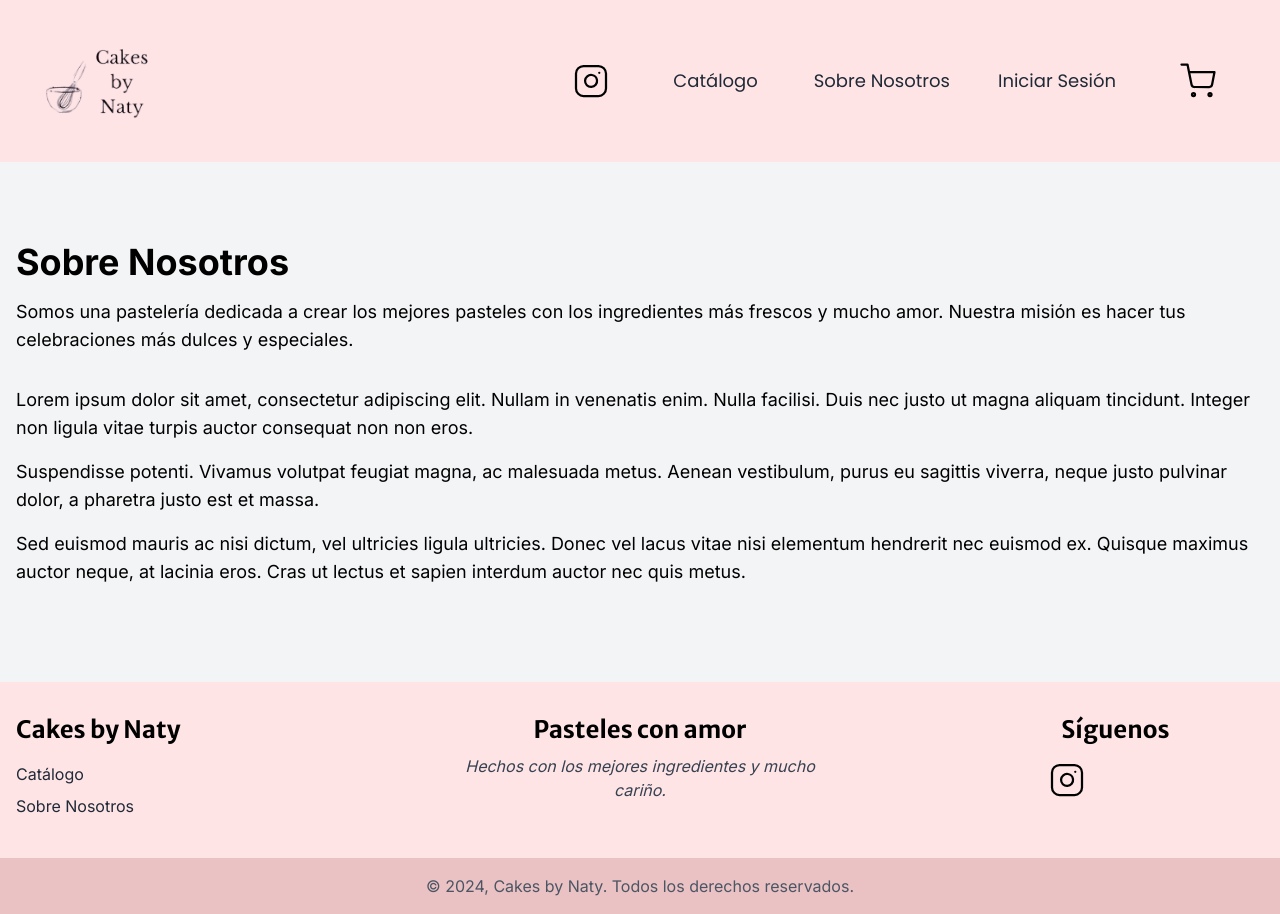
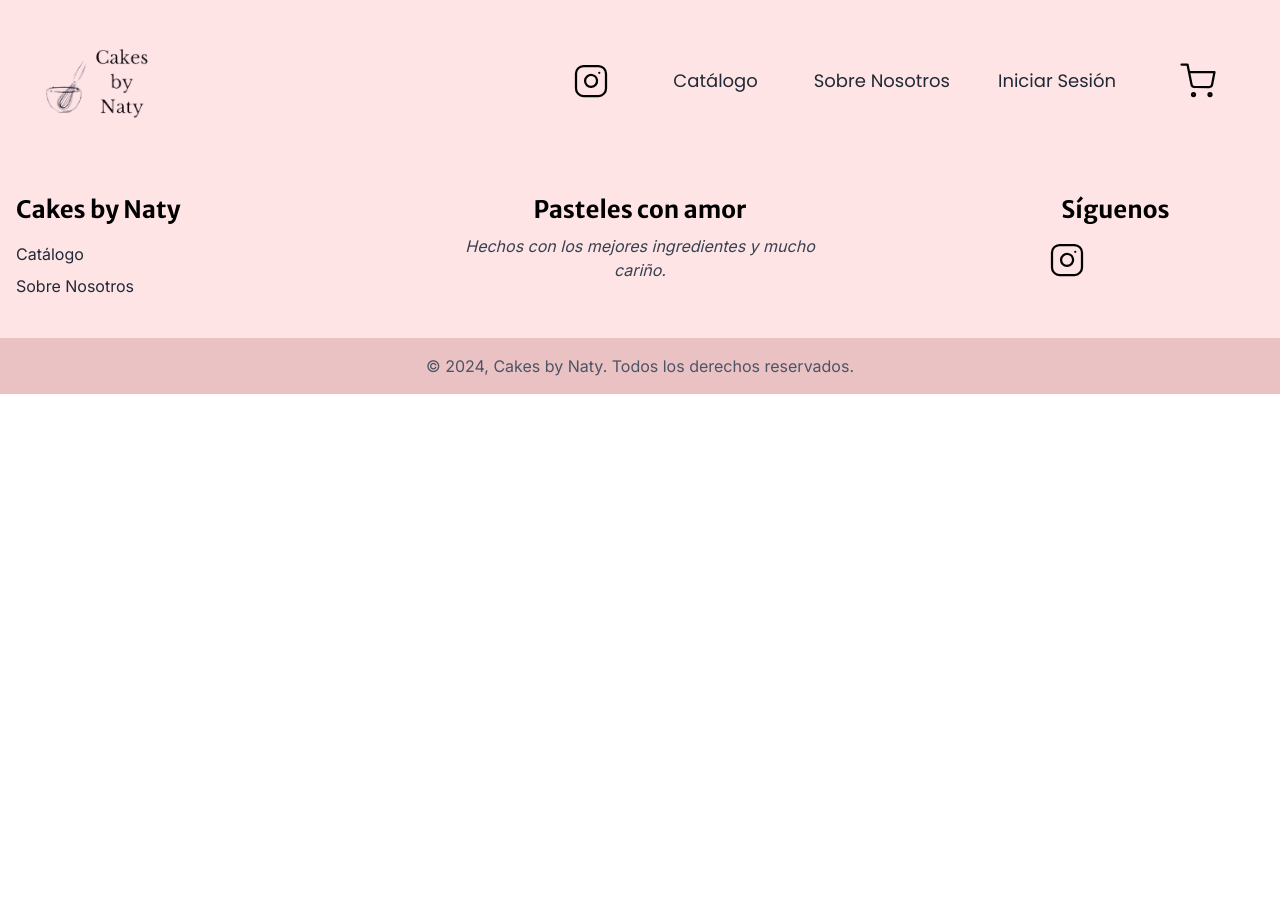
Before and after one commit to FabianKel/cakes-by-naty, a Next.js app in the folder frontend/: page /about in a window 1280 px wide. After the commit the page ends 800 px from the top, so only its background shows below. Built offline with nearby package versions, Linux system fonts and the light colour scheme.

Commit message:
about us section

```diff
--- a/frontend/src/app/about/page.js
+++ b/frontend/src/app/about/page.js
@@ -6,27 +6,7 @@ function AboutPage() {
     return (
         <div>
             <Header />
-            <section className="bg-gray-100 py-20 px-4">
-                <div className="container mx-auto">
-                    <h1 className="text-4xl font-bold mb-4">Sobre Nosotros</h1>
-                    <p className="text-lg mb-8">
-                        Somos una pastelería dedicada a crear los mejores pasteles con los ingredientes más frescos y mucho amor.
-                        Nuestra misión es hacer tus celebraciones más dulces y especiales.
-                    </p>
-                    <p className="text-lg mb-4">
-                        Lorem ipsum dolor sit amet, consectetur adipiscing elit. Nullam in venenatis enim. Nulla facilisi. Duis nec justo ut
-                        magna aliquam tincidunt. Integer non ligula vitae turpis auctor consequat non non eros.
-                    </p>
-                    <p className="text-lg mb-4">
-                        Suspendisse potenti. Vivamus volutpat feugiat magna, ac malesuada metus. Aenean vestibulum, purus eu sagittis viverra,
-                        neque justo pulvinar dolor, a pharetra justo est et massa.
-                    </p>
-                    <p className="text-lg mb-4">
-                        Sed euismod mauris ac nisi dictum, vel ultricies ligula ultricies. Donec vel lacus vitae nisi elementum hendrerit nec
-                        euismod ex. Quisque maximus auctor neque, at lacinia eros. Cras ut lectus et sapien interdum auctor nec quis metus.
-                    </p>
-                </div>
-            </section>
+
             <Footer />
         </div>
     );
```
